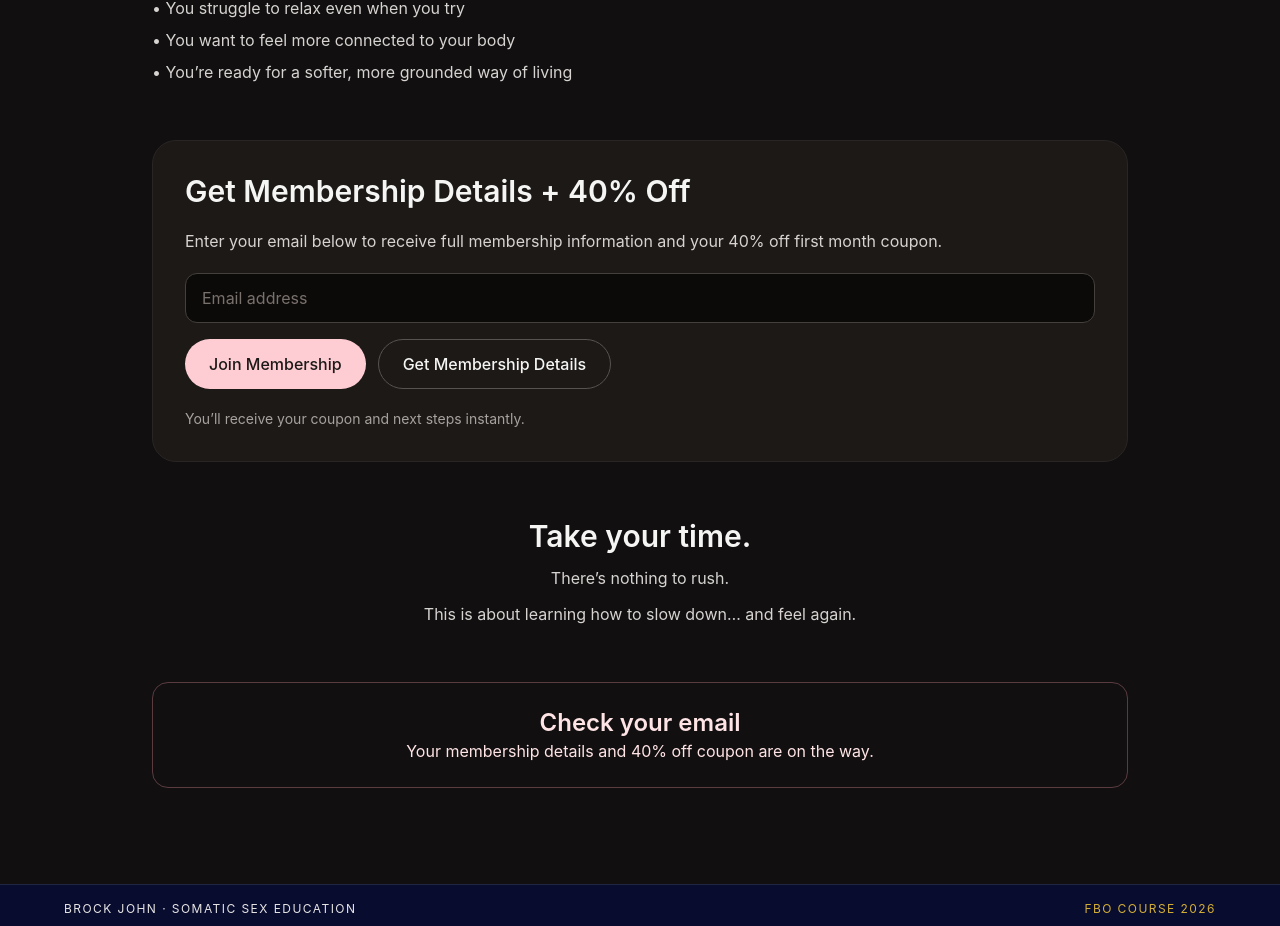
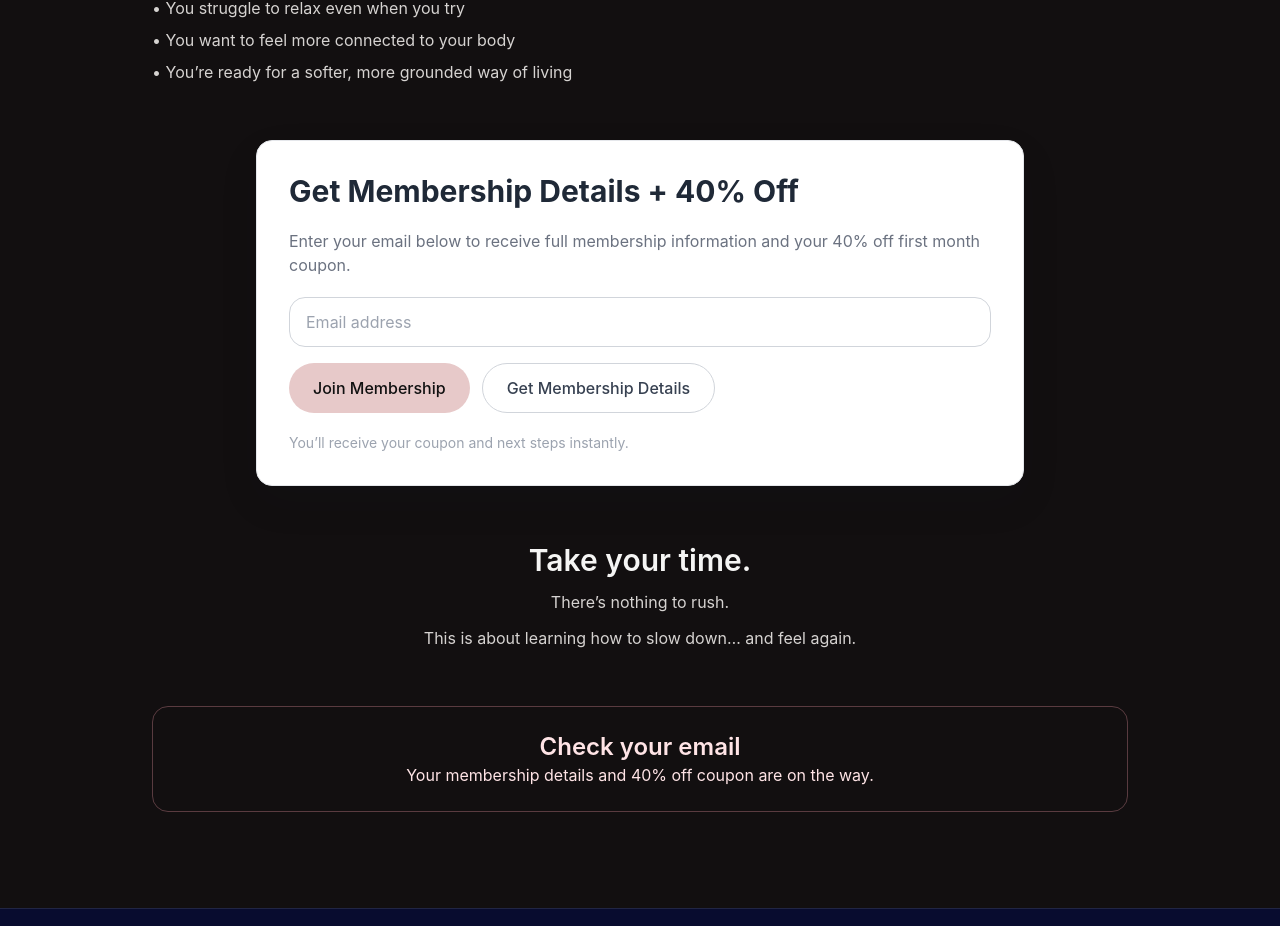
Before and after one commit to hypnovala/fbo-membership, a Next.js app: page /membership-details in a window 1280 px wide. Shown: the part 1416-2342 px from the top of the page. Built offline with nearby package versions, Linux system fonts and the light colour scheme.

Commit message:
Restyle membership email capture as white luxury card

```diff
--- a/app/membership-details/page.tsx
+++ b/app/membership-details/page.tsx
@@ -90,30 +90,36 @@ export default function MembershipDetailsPage() {
           </ul>
         </section>
 
-        <section id="capture" className="rounded-3xl border border-stone-800 bg-stone-900 p-8 space-y-5">
-          <h2 className="text-3xl font-semibold">Get Membership Details + 40% Off</h2>
-          <p className="text-stone-300">
+        <section
+          id="capture"
+          className="mx-auto max-w-3xl space-y-5 rounded-2xl border border-[#E5E7EB] bg-white p-8 shadow-[0_16px_40px_rgba(17,24,39,0.08)]"
+        >
+          <h2 className="text-3xl font-bold text-[#1F2937]">Get Membership Details + 40% Off</h2>
+          <p className="text-[#6B7280]">
             Enter your email below to receive full membership information and your 40% off first month coupon.
           </p>
           <form className="space-y-4">
             <input
               type="email"
               placeholder="Email address"
-              className="w-full rounded-xl border border-stone-700 bg-stone-950 px-4 py-3 text-stone-100 placeholder:text-stone-500"
+              className="w-full rounded-2xl border border-[#D1D5DB] bg-white px-4 py-3 text-[#111827] placeholder:text-[#9CA3AF] focus:border-[#111827] focus:outline-none focus:ring-2 focus:ring-[#111827]/10"
             />
             <div className="flex flex-wrap gap-3">
-              <button type="submit" className="rounded-full bg-rose-200 px-6 py-3 font-medium text-stone-900">
+              <button
+                type="submit"
+                className="rounded-full bg-[#E7C9C9] px-6 py-3 font-medium text-[#111111] transition hover:bg-[#DDBABA]"
+              >
                 Join Membership
               </button>
               <Link
                 href="https://fbo-membership.vercel.app/"
-                className="rounded-full border border-stone-600 px-6 py-3 font-medium text-stone-100"
+                className="rounded-full border border-[#D1D5DB] bg-transparent px-6 py-3 font-medium text-[#374151] transition hover:bg-[#F9FAFB]"
               >
                 Get Membership Details
               </Link>
             </div>
           </form>
-          <p className="text-sm text-stone-400">You’ll receive your coupon and next steps instantly.</p>
+          <p className="text-sm text-[#9CA3AF]">You’ll receive your coupon and next steps instantly.</p>
         </section>
 
         <section className="space-y-3 text-center">
```
